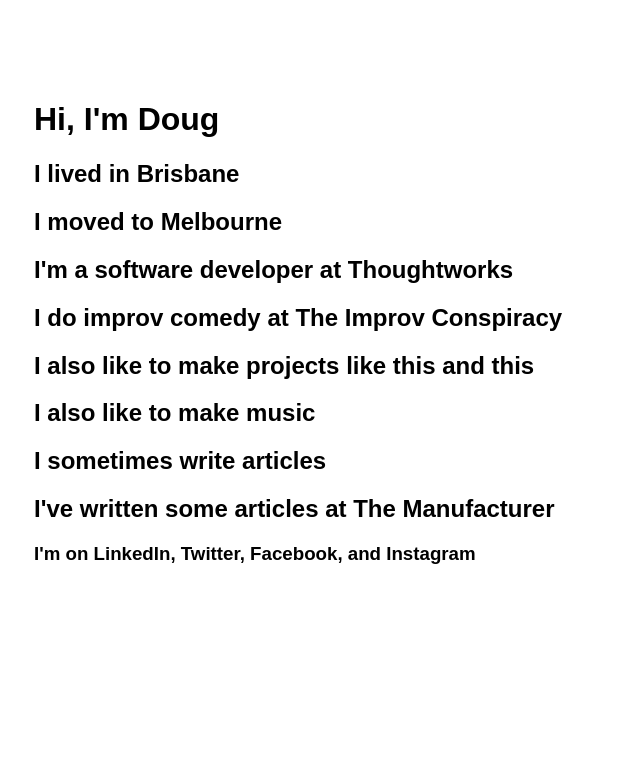
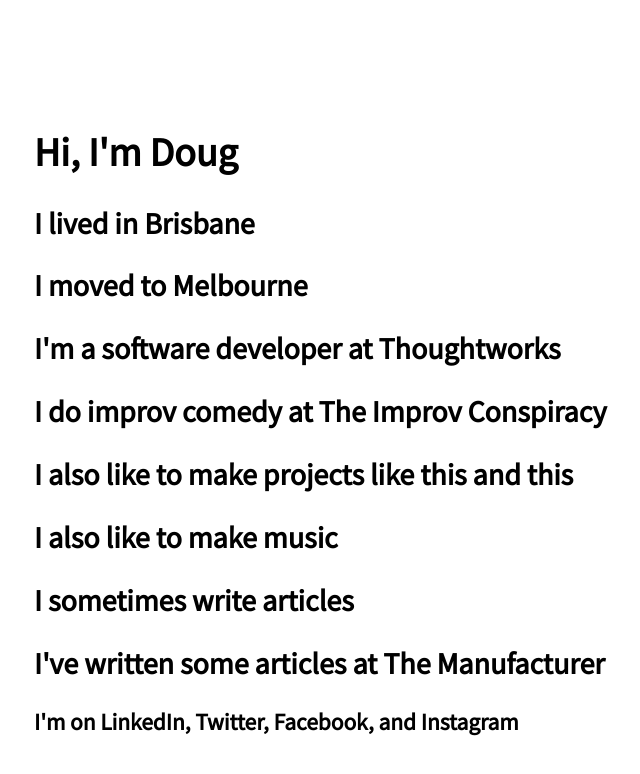
Before and after one commit to dougneale/dougneale, a React (Create React App) app: page / in a window 1280 px wide. Shown: the top 774 px of the page, without its empty margins (256-896 px from the left). Built offline with nearby package versions, Linux system fonts and the light colour scheme.

Commit message:
added font

```diff
--- a/public/index.html
+++ b/public/index.html
@@ -20,6 +20,8 @@
       Learn how to configure a non-root public URL by running `npm run build`.
     -->
     <title>React App</title>
+
+    <link href="https://fonts.googleapis.com/css?family=Source+Sans+Pro" rel="stylesheet">
   </head>
   <body>
     <noscript>
--- a/src/index.css
+++ b/src/index.css
@@ -1,5 +1,6 @@
 body {
   margin: 0;
   padding: 0;
-  font-family: sans-serif;
+  font-family: 'Source Sans Pro', sans-serif;
+  font-size: 20px;
 }
```
